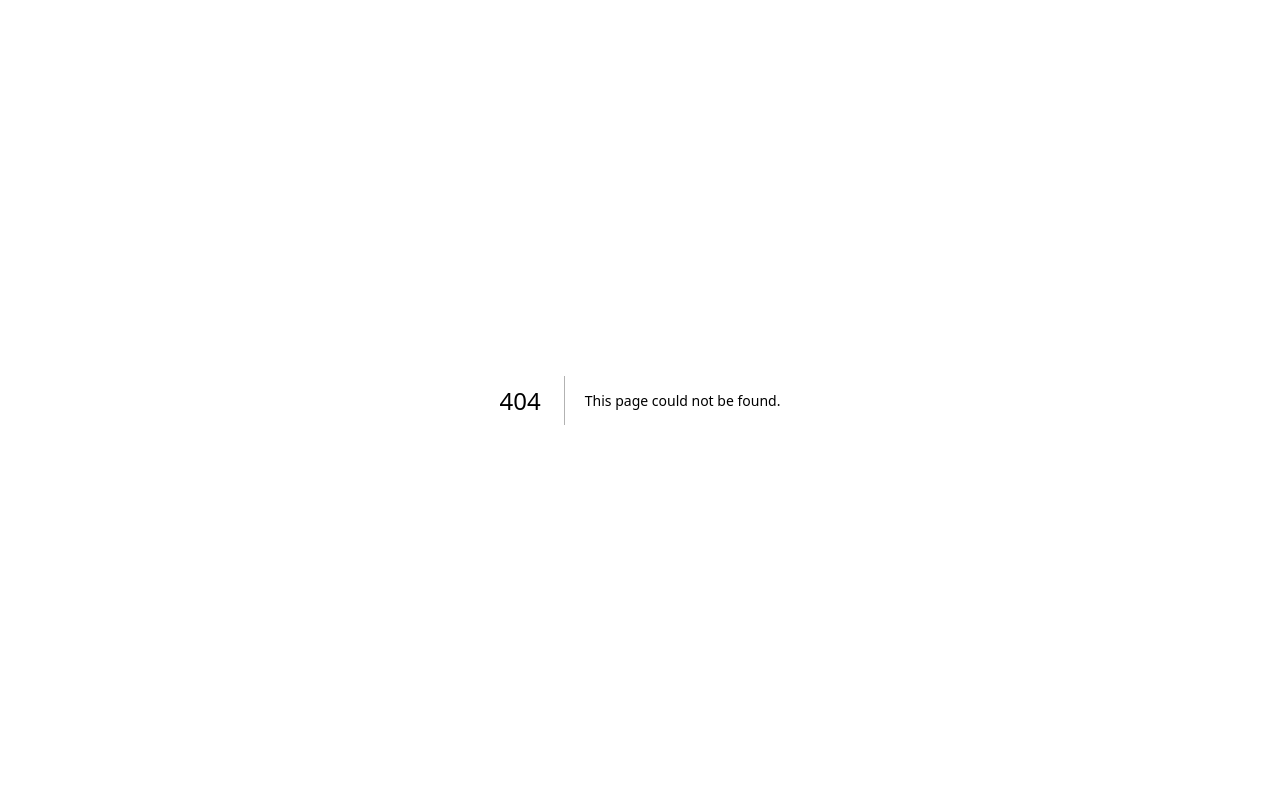
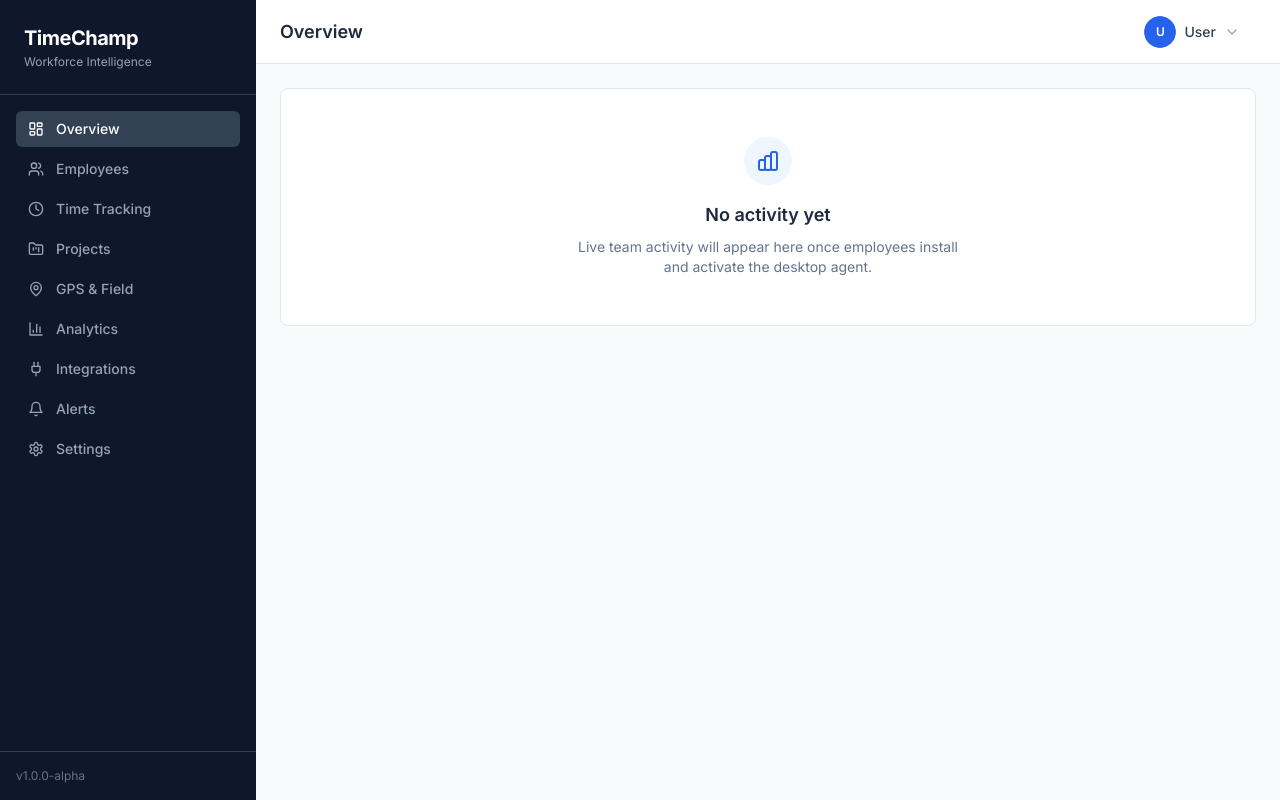
Before and after one commit to Sai-Prashanth123/Timechamp-tool, a Next.js app in the folder apps/web/: page /overview in a window 1280 px wide. Before the commit this address had no page. Built offline with nearby package versions, Linux system fonts and the light colour scheme; no server answers.

Commit message:
feat(web): add dashboard shell with sidebar, header, and overview page

```diff
--- /dev/null
+++ b/apps/web/app/(dashboard)/layout.tsx
@@ -0,0 +1,16 @@
+import { Sidebar } from '@/components/dashboard/sidebar';
+
+export default function DashboardLayout({
+  children,
+}: {
+  children: React.ReactNode;
+}) {
+  return (
+    <div className="flex min-h-screen bg-slate-50">
+      <Sidebar />
+      <main className="flex-1 flex flex-col overflow-hidden min-w-0">
+        {children}
+      </main>
+    </div>
+  );
+}
--- /dev/null
+++ b/apps/web/app/(dashboard)/overview/page.tsx
@@ -0,0 +1,37 @@
+import { Header } from '@/components/dashboard/header';
+
+export const metadata = { title: 'Overview — TimeChamp' };
+
+export default function OverviewPage() {
+  return (
+    <>
+      <Header title="Overview" />
+      <div className="flex-1 p-6">
+        <div className="rounded-lg border bg-white p-12 text-center">
+          <div className="mx-auto mb-4 flex h-12 w-12 items-center justify-center rounded-full bg-blue-50">
+            <svg
+              className="h-6 w-6 text-blue-600"
+              fill="none"
+              viewBox="0 0 24 24"
+              stroke="currentColor"
+            >
+              <path
+                strokeLinecap="round"
+                strokeLinejoin="round"
+                strokeWidth={2}
+                d="M9 19v-6a2 2 0 00-2-2H5a2 2 0 00-2 2v6a2 2 0 002 2h2a2 2 0 002-2zm0 0V9a2 2 0 012-2h2a2 2 0 012 2v10m-6 0a2 2 0 002 2h2a2 2 0 002-2m0 0V5a2 2 0 012-2h2a2 2 0 012 2v14a2 2 0 01-2 2h-2a2 2 0 01-2-2z"
+              />
+            </svg>
+          </div>
+          <h3 className="text-lg font-semibold text-slate-800">
+            No activity yet
+          </h3>
+          <p className="mt-2 text-sm text-slate-500 max-w-sm mx-auto">
+            Live team activity will appear here once employees install and
+            activate the desktop agent.
+          </p>
+        </div>
+      </div>
+    </>
+  );
+}
--- /dev/null
+++ b/apps/web/components/dashboard/header.tsx
@@ -0,0 +1,73 @@
+'use client';
+
+import { signOut, useSession } from 'next-auth/react';
+import { Button } from '@/components/ui/button';
+import { Avatar, AvatarFallback } from '@/components/ui/avatar';
+import {
+  DropdownMenu,
+  DropdownMenuContent,
+  DropdownMenuItem,
+  DropdownMenuSeparator,
+  DropdownMenuTrigger,
+} from '@/components/ui/dropdown-menu';
+import { LogOut, Settings, ChevronDown } from 'lucide-react';
+
+interface HeaderProps {
+  title: string;
+}
+
+export function Header({ title }: HeaderProps) {
+  const { data: session } = useSession();
+
+  const initials =
+    session?.user?.name
+      ?.split(' ')
+      .map((n) => n[0])
+      .join('')
+      .toUpperCase()
+      .slice(0, 2) ?? 'U';
+
+  return (
+    <header className="h-16 border-b bg-white flex items-center justify-between px-6 shrink-0">
+      <h2 className="text-lg font-semibold text-slate-800">{title}</h2>
+
+      <DropdownMenu>
+        <DropdownMenuTrigger asChild>
+          <Button
+            variant="ghost"
+            className="flex items-center gap-2 hover:bg-slate-100"
+          >
+            <Avatar className="h-8 w-8">
+              <AvatarFallback className="bg-blue-600 text-white text-xs font-semibold">
+                {initials}
+              </AvatarFallback>
+            </Avatar>
+            <div className="text-left hidden sm:block">
+              <p className="text-sm font-medium text-slate-700">
+                {session?.user?.name ?? 'User'}
+              </p>
+            </div>
+            <ChevronDown className="h-4 w-4 text-slate-400" />
+          </Button>
+        </DropdownMenuTrigger>
+
+        <DropdownMenuContent align="end" className="w-48">
+          <DropdownMenuItem asChild>
+            <a href="/settings/organization" className="cursor-pointer">
+              <Settings className="mr-2 h-4 w-4" />
+              Settings
+            </a>
+          </DropdownMenuItem>
+          <DropdownMenuSeparator />
+          <DropdownMenuItem
+            onClick={() => signOut({ callbackUrl: '/login' })}
+            className="text-red-600 focus:text-red-600 focus:bg-red-50 cursor-pointer"
+          >
+            <LogOut className="mr-2 h-4 w-4" />
+            Sign out
+          </DropdownMenuItem>
+        </DropdownMenuContent>
+      </DropdownMenu>
+    </header>
+  );
+}
--- /dev/null
+++ b/apps/web/components/dashboard/sidebar.tsx
@@ -0,0 +1,71 @@
+'use client';
+
+import Link from 'next/link';
+import { usePathname } from 'next/navigation';
+import { cn } from '@/lib/utils';
+import {
+  LayoutDashboard,
+  Users,
+  Clock,
+  FolderKanban,
+  MapPin,
+  BarChart3,
+  Plug,
+  Bell,
+  Settings,
+} from 'lucide-react';
+
+const navItems = [
+  { href: '/overview', label: 'Overview', icon: LayoutDashboard },
+  { href: '/employees', label: 'Employees', icon: Users },
+  { href: '/time-tracking', label: 'Time Tracking', icon: Clock },
+  { href: '/projects', label: 'Projects', icon: FolderKanban },
+  { href: '/gps', label: 'GPS & Field', icon: MapPin },
+  { href: '/analytics', label: 'Analytics', icon: BarChart3 },
+  { href: '/integrations', label: 'Integrations', icon: Plug },
+  { href: '/alerts', label: 'Alerts', icon: Bell },
+  { href: '/settings/organization', label: 'Settings', icon: Settings },
+];
+
+export function Sidebar() {
+  const pathname = usePathname();
+
+  return (
+    <aside className="w-64 min-h-screen bg-slate-900 text-white flex flex-col shrink-0">
+      <div className="p-6 border-b border-slate-700">
+        <h1 className="text-xl font-bold text-white tracking-tight">
+          TimeChamp
+        </h1>
+        <p className="text-xs text-slate-400 mt-0.5">Workforce Intelligence</p>
+      </div>
+
+      <nav className="flex-1 p-4 space-y-1 overflow-y-auto">
+        {navItems.map((item) => {
+          const Icon = item.icon;
+          const isActive =
+            pathname === item.href || pathname.startsWith(`${item.href}/`);
+
+          return (
+            <Link
+              key={item.href}
+              href={item.href}
+              className={cn(
+                'flex items-center gap-3 px-3 py-2 rounded-md text-sm font-medium transition-colors',
+                isActive
+                  ? 'bg-slate-700 text-white'
+                  : 'text-slate-400 hover:bg-slate-800 hover:text-white',
+              )}
+            >
+              <Icon className="h-4 w-4 shrink-0" />
+              {item.label}
+            </Link>
+          );
+        })}
+      </nav>
+
+      <div className="p-4 border-t border-slate-700">
+        <p className="text-xs text-slate-500">v1.0.0-alpha</p>
+      </div>
+    </aside>
+  );
+}
```
